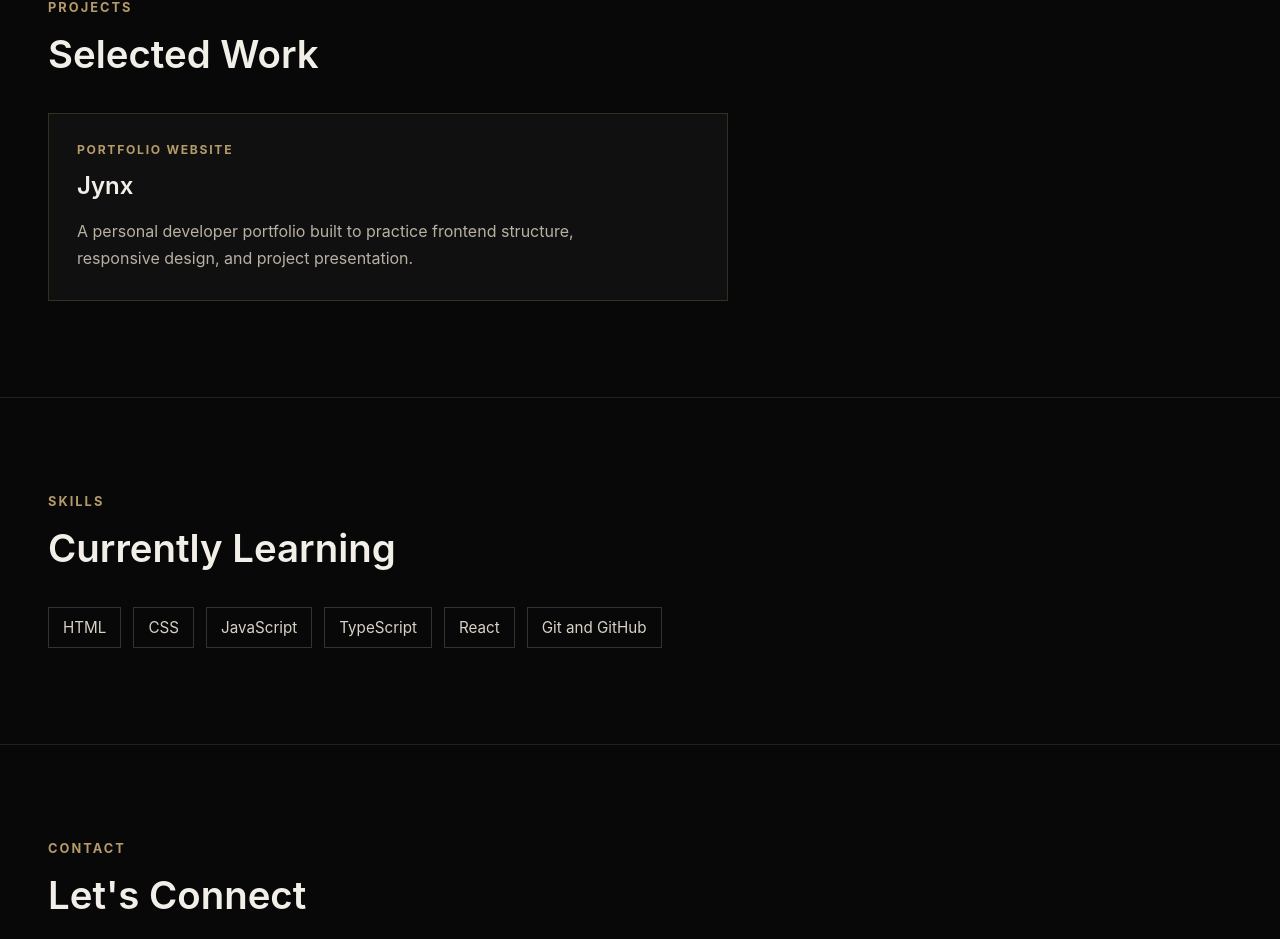
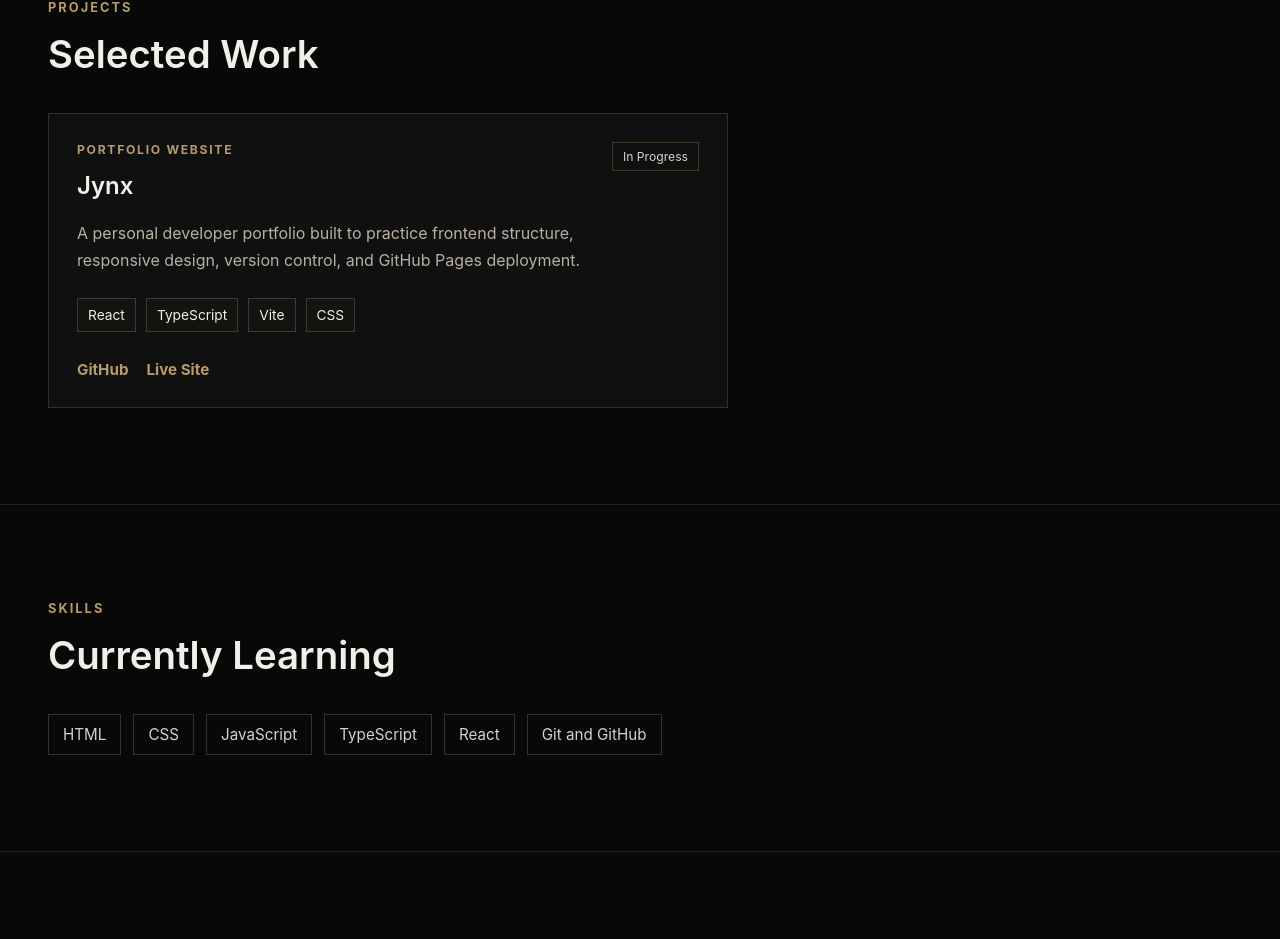
Before and after one commit to zjiexu/jynx, a React (Vite) app: page / in a window 1280 px wide. Shown: the part 897-1836 px from the top of the page. Built offline with nearby package versions, Linux system fonts and the light colour scheme.

Commit message:
Improve project card details
Add project status, tools, and repository links.

```diff
--- a/src/App.css
+++ b/src/App.css
@@ -164,6 +164,62 @@ h1 {
   background: rgba(255, 255, 255, 0.03);
 }
 
+.project-header {
+  display: flex;
+  align-items: flex-start;
+  justify-content: space-between;
+  gap: 24px;
+}
+
+.project-status {
+  flex: 0 0 auto;
+  padding: 6px 10px;
+  border: 1px solid rgba(181, 155, 106, 0.28);
+  color: #d8d1c6;
+  font-size: 0.76rem;
+}
+
+.project-description {
+  max-width: 560px;
+  margin: 20px 0 0;
+  color: #b8b0a3;
+  line-height: 1.7;
+}
+
+.project-tools {
+  display: flex;
+  flex-wrap: wrap;
+  gap: 10px;
+  margin: 24px 0 0;
+  padding: 0;
+  list-style: none;
+}
+
+.project-tools li {
+  padding: 8px 10px;
+  border: 1px solid rgba(242, 239, 232, 0.18);
+  background: #15130f;
+  color: #f2efe8;
+  font-size: 0.86rem;
+}
+
+.project-links {
+  display: flex;
+  gap: 18px;
+  margin-top: 28px;
+}
+
+.project-links a {
+  color: #b59b6a;
+  font-size: 0.95rem;
+  font-weight: 700;
+  text-decoration: none;
+}
+
+.project-links a:hover {
+  color: #f2efe8;
+}
+
 .project-type {
   margin: 0 0 14px;
   color: #b59b6a;
@@ -177,13 +233,6 @@ h1 {
   margin: 0;
   font-size: 1.5rem;
   font-weight: 600;
-}
-
-.project-card p:last-child {
-  max-width: 560px;
-  margin: 18px 0 0;
-  color: #b8b0a3;
-  line-height: 1.7;
 }
 
 .skill-list {
--- a/src/App.tsx
+++ b/src/App.tsx
@@ -54,11 +54,30 @@ function App() {
 
         <div className="project-list">
           <article className="project-card">
-            <p className="project-type">Portfolio Website</p>
-            <h3>Jynx</h3>
-            <p>
-              A personal developer portfolio built to practice frontend structure, responsive design, and project presentation.
+            <div className="project-header">
+              <div>
+                <p className="project-type">Portfolio Website</p>
+                <h3>Jynx</h3>
+              </div>
+
+              <span className="project-status">In Progress</span>
+            </div>
+
+            <p className="project-description">
+              A personal developer portfolio built to practice frontend structure, responsive design, version control, and GitHub Pages deployment.
             </p>
+
+            <ul className="project-tools" aria-label="Technologies used">
+              <li>React</li>
+              <li>TypeScript</li>
+              <li>Vite</li>
+              <li>CSS</li>
+            </ul>
+
+            <div className="project-links">
+              <a href="https://github.com/zjiexu/jynx">GitHub</a>
+              <a href="https://zjiexu.github.io/jynx/">Live Site</a>
+            </div>
           </article>
         </div>
       </section>
```
